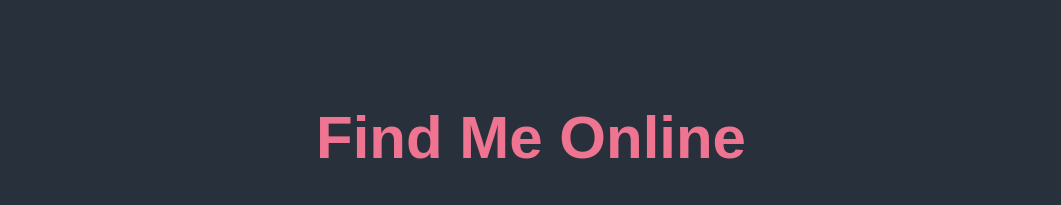
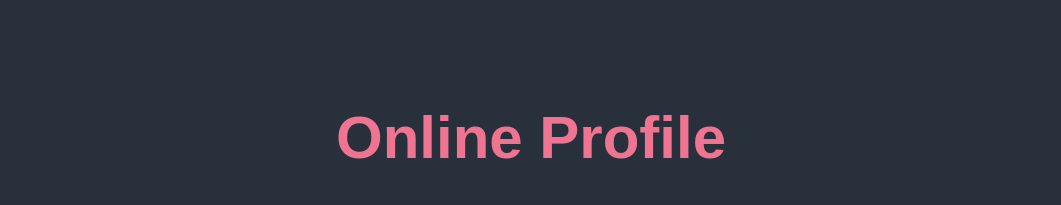
Before and after one commit to akhila-kelangi/portfolio, a plain HTML site: page index.html in a window 1280 px wide. Shown: the part 1397-1602 px from the top of the page, without its empty margins (109-1170 px from the left). Drawn offline with Linux system fonts and the light colour scheme.

Commit message:
Update index.html

```diff
--- a/index.html
+++ b/index.html
@@ -72,10 +72,10 @@
         </div>
     </div>
 
-    <!-- Find Me Online -->
+    <!-- Online Profile -->
     <div id="services">
         <div class="container">
-            <h1 class="sub-title">Find Me Online</h1>
+            <h1 class="sub-title">Online Profile</h1>
             <br><br>
             <div class="services-list">
                 <div>
```
